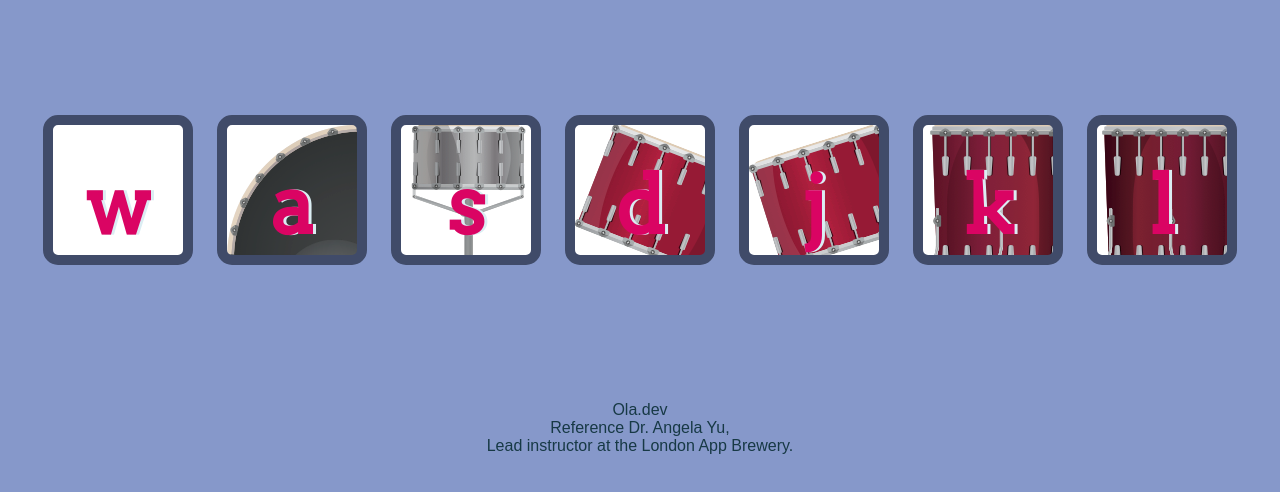
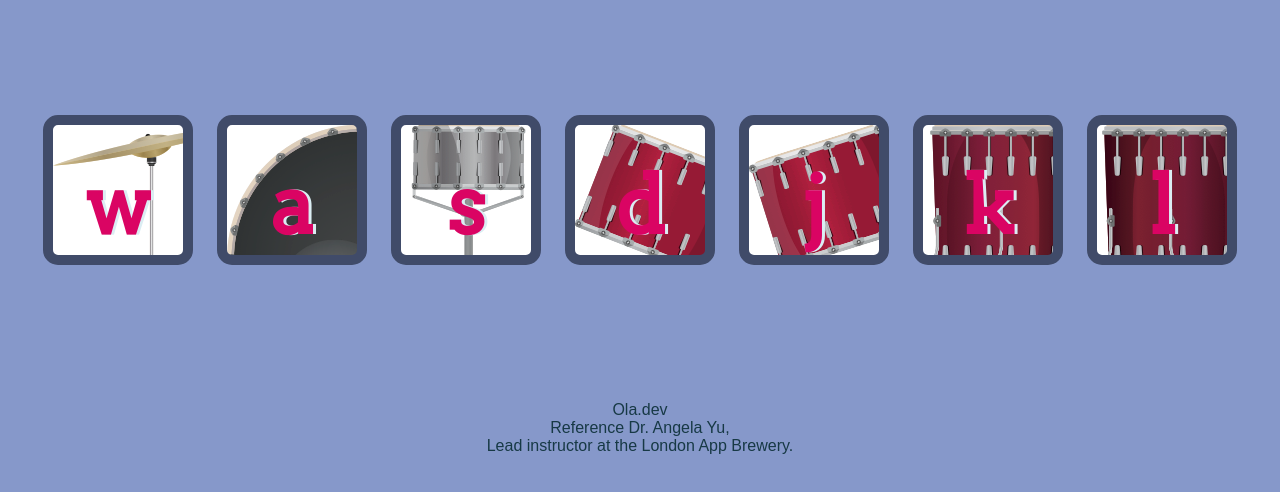
Before and after one commit to hunchoola/drumkit, a plain HTML site: page index.html in a window 1280 px wide. Shown: the part 174-666 px from the top of the page. Drawn offline with Linux system fonts and the light colour scheme; the site is published under a folder, as on GitHub Pages, so addresses that start at the root find nothing.

Commit message:
Update styles.css

```diff
--- a/styles.css
+++ b/styles.css
@@ -16,7 +16,7 @@ footer {
 }
 
 .w {
-  background: url(/image/crash.png);
+  background: url(./image/crash.png);
 }
 
 .a {
```
